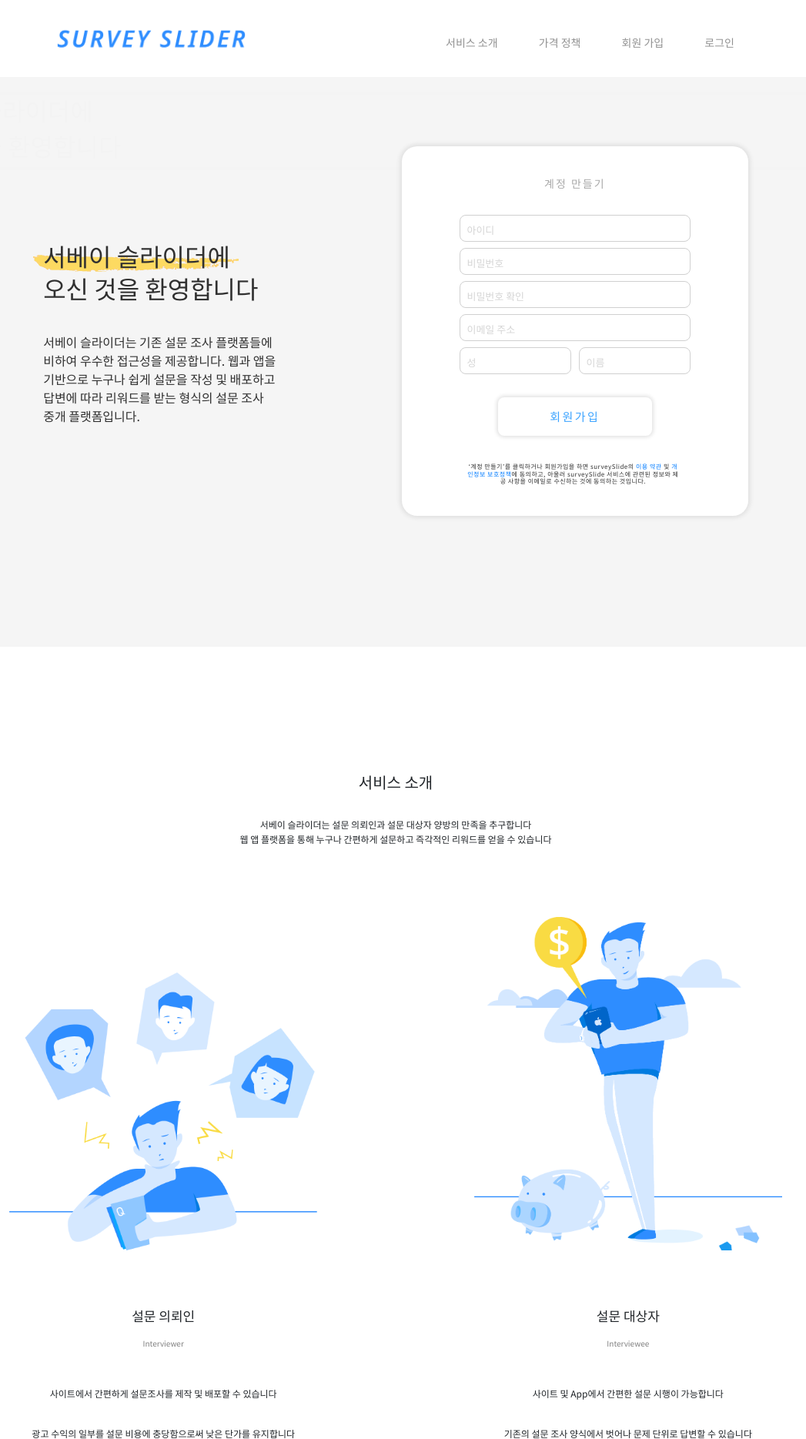
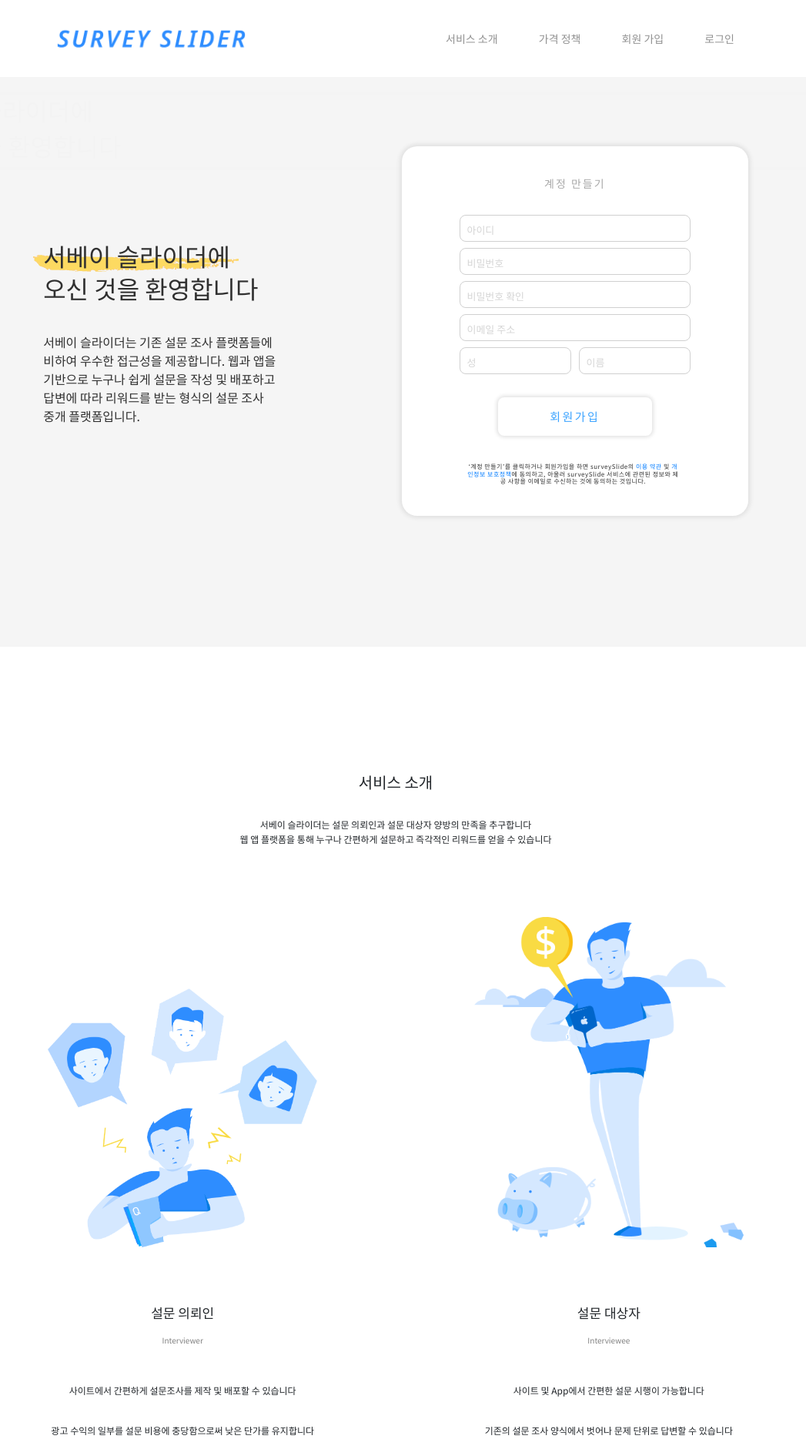
Before and after one commit to born9507/surveySlide, a Django app: page / in a window 1280 px wide. Shown: the top 1869 px of the page at 77% size, without its empty margins (126-1173 px from the left). Run offline with Django 3.2, Linux system fonts and the light colour scheme; some libraries are stand-ins or nearby versions.

Commit message:
seongjoonNew

```diff
--- a/surveySlide/pages/static/pages/style.css
+++ b/surveySlide/pages/static/pages/style.css
@@ -31,7 +31,7 @@ html {
     float: right;
     font-weight: 400;
     font-size: 14px;
-    margin-top: 40px;
+    margin-top: 35px;
     margin-right:200px;
     z-index: 5;
 }
@@ -282,7 +282,7 @@ input:hover{
 }
 
 .interviewer_image {
-    width: 400px;
+    width: 350px;
 }
 
 .interviewer_title {
```
Also changed, not shown: surveySlide/pages/static/pages/imgs/illustration1.png, surveySlide/pages/static/pages/imgs/illustration2.png.
